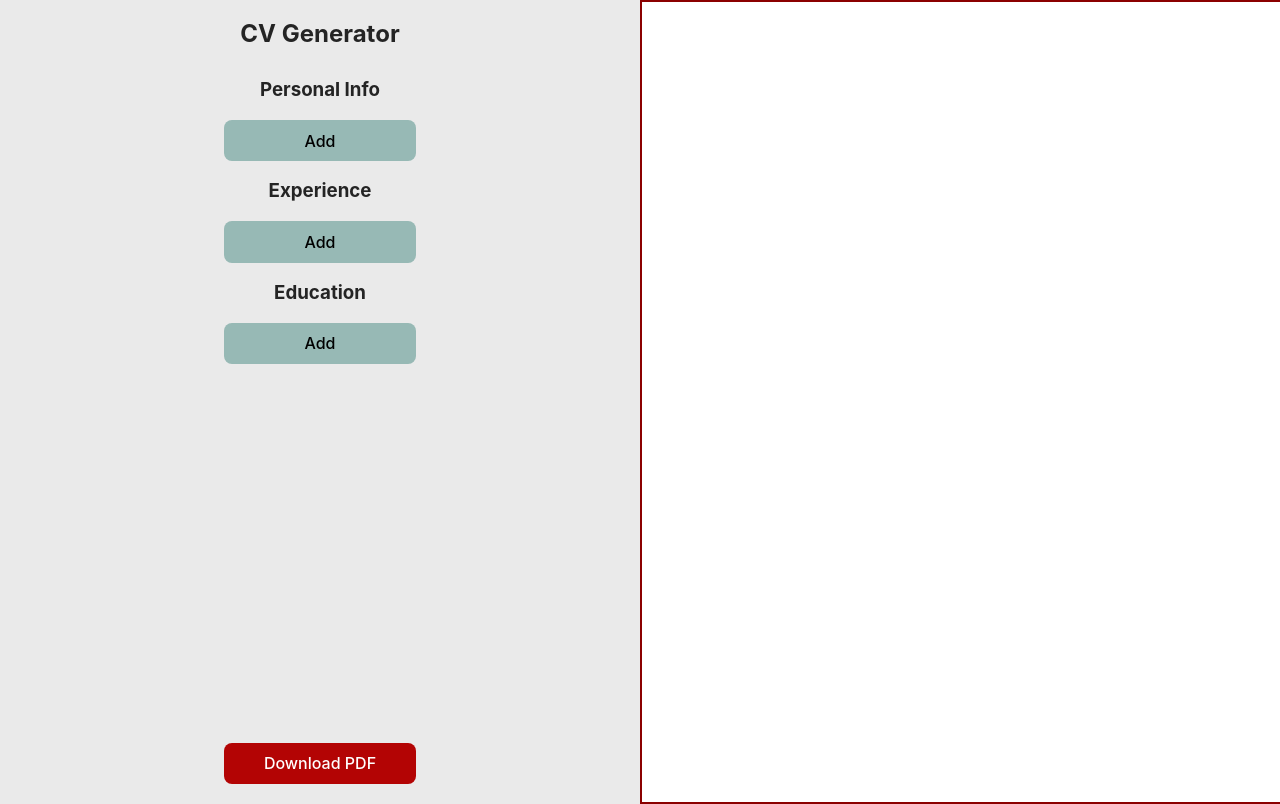
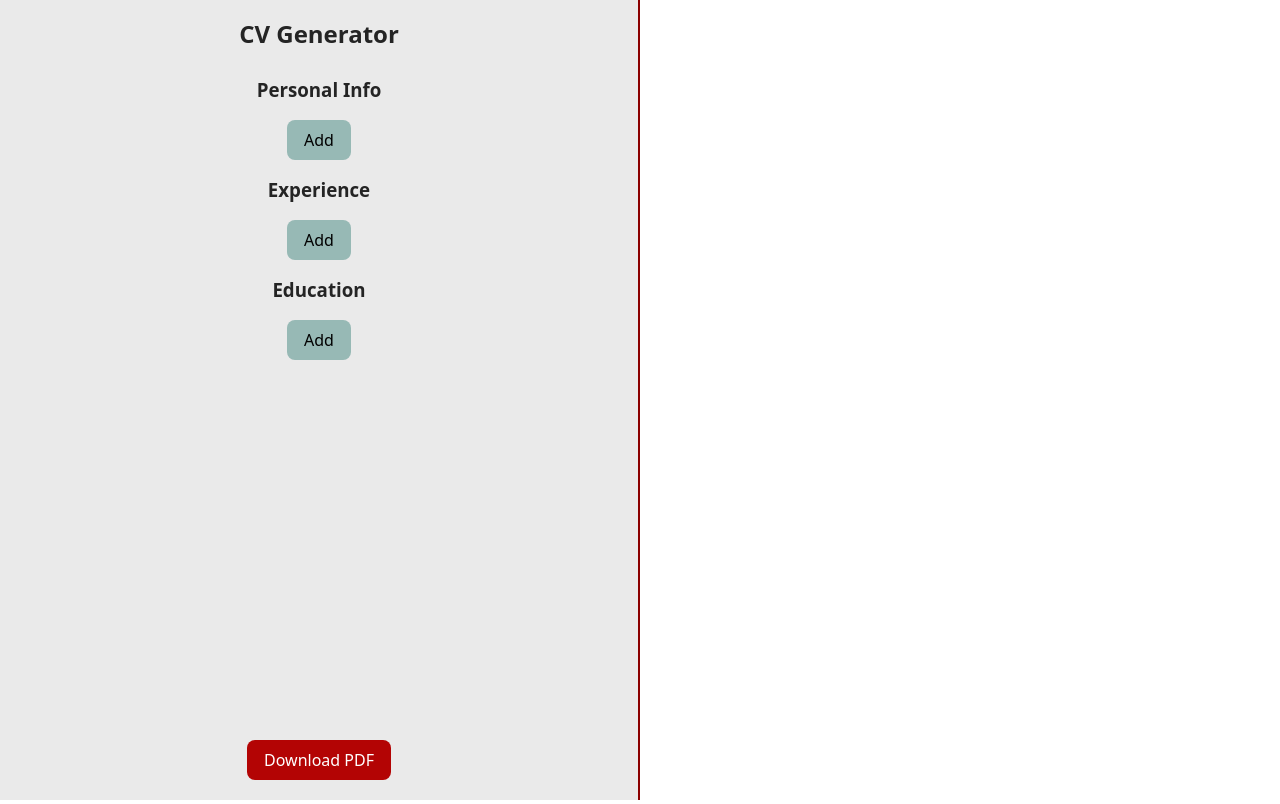
Before and after one commit to jandrews66/cv-app, a React (Vite) app: page / in a window 1280 px wide. Built offline with nearby package versions, Linux system fonts and the light colour scheme.

Commit message:
Remove toggleBtn function from PdfDownloader and replace with a showBtn and displayBtn function. Edit padding for the Pdf. Edit CSS for input section.

```diff
--- a/src/PdfDownloader.jsx
+++ b/src/PdfDownloader.jsx
@@ -1,7 +1,7 @@
 import html2canvas from "html2canvas";
 import { jsPDF } from "jspdf";
 
-const GenericPdfDownloader = ({rootElementId , downloadFileName , showBtns, setShowBtns}) => {
+const GenericPdfDownloader = ({rootElementId , downloadFileName , setShowBtns}) => {
 
     const downloadPdfDocument = () => {
 
@@ -10,19 +10,22 @@ const GenericPdfDownloader = ({rootElementId , downloadFileName , showBtns, setS
             .then((canvas) => {
                 const imgData = canvas.toDataURL('image/png');
                 const pdf = new jsPDF();
-                pdf.addImage(imgData, 'JPEG', 0, 0);
+                pdf.addImage(imgData, 'JPEG', 10, 0);
                 pdf.save(`${downloadFileName}.pdf`);
             })
     }
 
-    const toggleBtns = () =>{
-        setShowBtns(!showBtns)
+    const hideBtns = () =>{
+        setShowBtns(false)
+    }
+
+    const displayBtns = () =>{
+        setShowBtns(true)
     }
 
 
-
     return (
-    <button id="downloadBtn" onClick={downloadPdfDocument} onMouseEnter={toggleBtns} onMouseLeave={toggleBtns}>Download PDF</button>
+    <button id="downloadBtn" onClick={downloadPdfDocument} onMouseEnter={hideBtns} onMouseLeave={displayBtns}>Download PDF</button>
     )
 
 }
--- a/src/index.css
+++ b/src/index.css
@@ -4,7 +4,7 @@
 }
 
 :root {
-  font-family: Inter, system-ui, Avenir, Helvetica, Arial, sans-serif;
+  font-family: Iner, system-ui, Avenir, Helvetica, Arial, sans-serif;
   line-height: 1.5;
   font-weight: 400;
   color-scheme: light;
@@ -27,7 +27,6 @@
   width: 100%;
   height: 100vh;
   font-size: 0.75em;
-  border: 2px solid darkred;
 
 
 }
@@ -41,11 +40,11 @@
   background-color: rgb(234, 234, 234);
   display: flex;
   flex-direction: column;
+  border-right: 2px solid darkred;
 
 }
 
 .inputSection > button{
-  width: 30%;
   align-self: center;
 }
 
@@ -80,7 +79,8 @@ form > label {
   display: flex;
   flex-direction: column;
   text-align: left;
-  padding: 0 50px;
+  font-size: 15px;
+  padding: 2px 50px;
 
 }
 
@@ -118,7 +118,7 @@ button {
   background-color: rgb(151, 185, 181);
   border-radius: 8px;
   border: 1px solid transparent;
-  padding: 0.6em 1.2em;
+  padding: 0.5em 1em;
   font-size: 1em;
   font-weight: 500;
   font-family: inherit;
```
